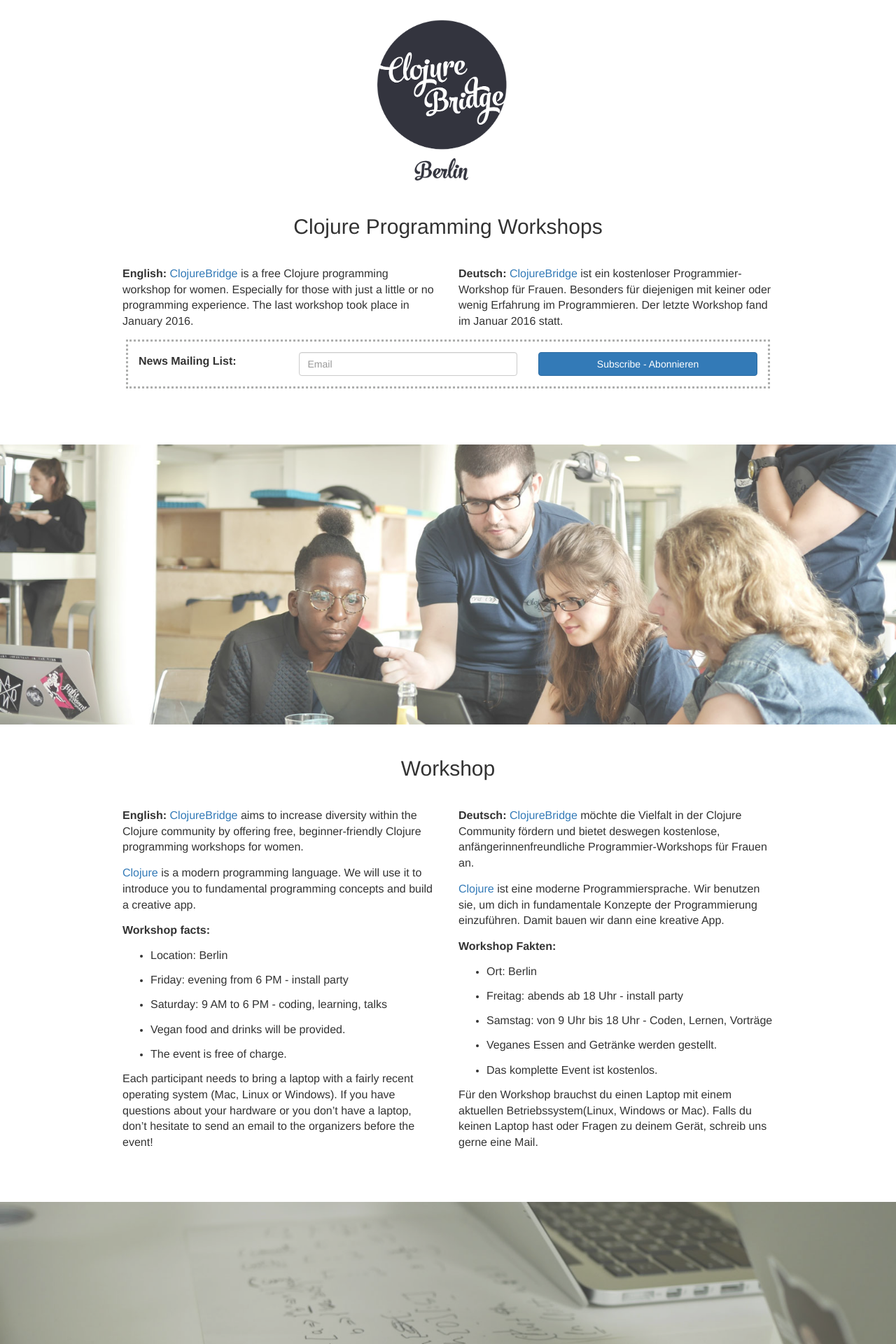
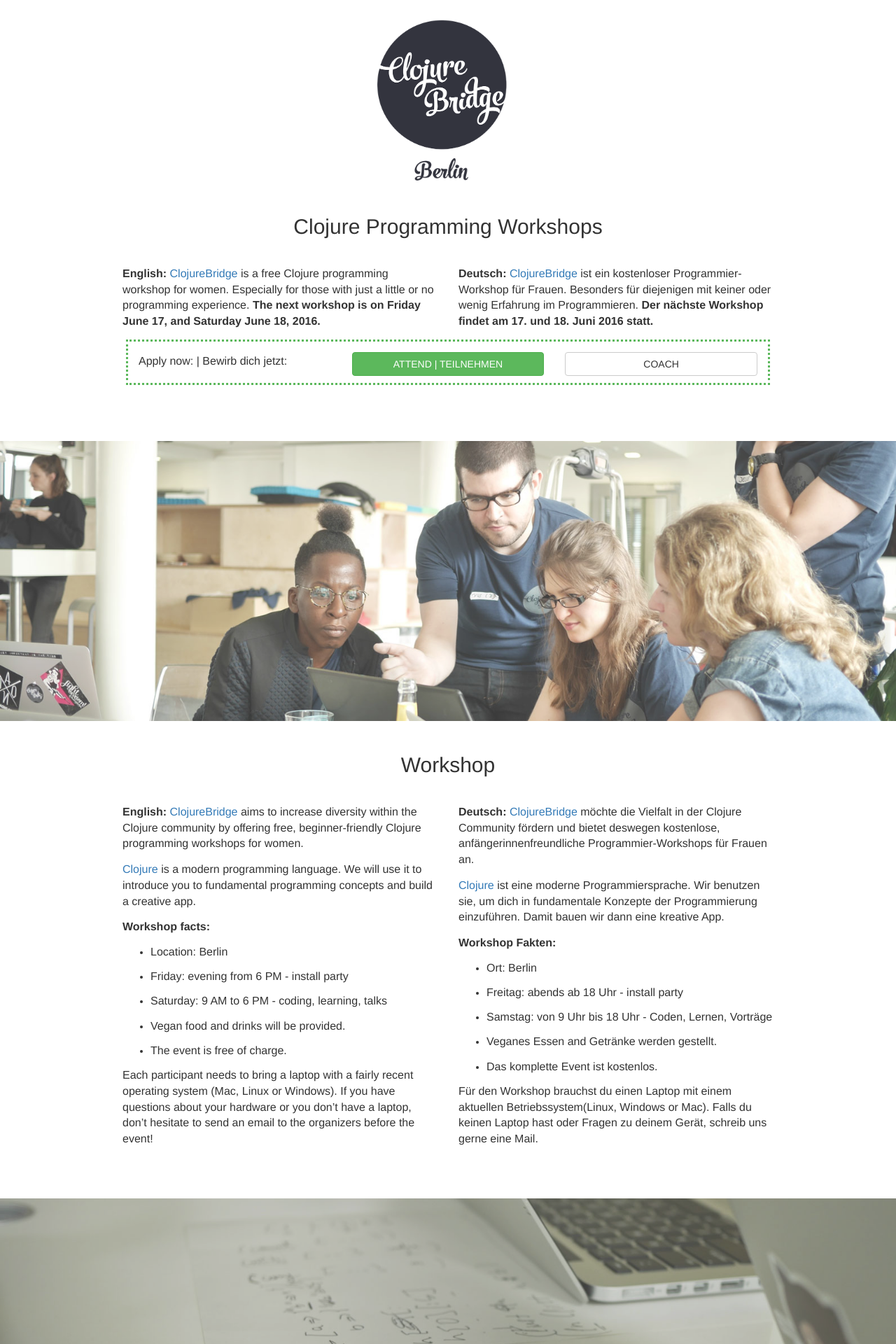
Before and after one commit to clojurebridge-berlin/clojurebridge-berlin.github.io, a Jekyll site: the page built from index.html, in a window 1280 px wide. Shown: the top 1920 px of the page at 70% size. Built offline with Jekyll 4.4.1, drawn with Linux system fonts in a browser that asks for light colours.

Commit message:
Add green apply now box to homepage

```diff
--- a/assets/stylesheet.css
+++ b/assets/stylesheet.css
@@ -113,6 +113,18 @@
   border-style: dotted;
 }
 
+.apply-box {
+  margin-left: 5px;
+  margin-right: 5px;
+  padding-top: 15px;
+  border-style: dotted;
+  border-color: #5cb85c;
+}
+
+.apply-text {
+  line-height: 1.6;
+}
+
 .green-border {
   border-color: #5cb85c;
 }
--- a/index.html
+++ b/index.html
@@ -9,25 +9,35 @@
       <h2>Clojure Programming Workshops</h2>
       <div class="col-md-6 space-below">
         <p>
-          <b>English: </b> <a href="http://www.clojurebridge.org/">ClojureBridge</a> is a free Clojure programming workshop for women. Especially for those with just a little or no programming experience. The last workshop took place in January 2016.
+          <b>English: </b> <a href="http://www.clojurebridge.org/">ClojureBridge</a>
+          is a free Clojure programming workshop for women. Especially for those with
+          just a little or no programming experience.
+          <b>The next workshop is on Friday June 17, and Saturday June 18, 2016.</b>
         </p>
       </div>
       <div class="col-md-6">
         <p>
-          <b>Deutsch: </b><a href="http://www.clojurebridge.org/">ClojureBridge</a> ist ein kostenloser Programmier-Workshop für Frauen. Besonders für diejenigen mit keiner oder wenig Erfahrung im Programmieren. Der letzte Workshop fand im Januar 2016 statt.
+          <b>Deutsch: </b><a href="http://www.clojurebridge.org/">ClojureBridge</a>
+          ist ein kostenloser Programmier-Workshop für Frauen. Besonders für diejenigen
+          mit keiner oder wenig Erfahrung im Programmieren.
+          <b>Der nächste Workshop findet am 17. und 18. Juni 2016 statt.</b>
         </p>
       </div>
     </div>
 
-    <div class="row attention-box gray-border">
-      <div class="col-md-3">
-        <p class="box-text"><strong>News Mailing List:</strong></p>
+    <div class="row apply-box">
+      <div class="col-xs-12 col-sm-12 col-md-4">
+        <p class="apply-text">Apply now: | Bewirb dich jetzt:</p>
       </div>
-
-      <div class="col-md-9">
-        <div id="signup-form-wrapper">
-          {% include announcement_list_signup_form_slim.html %}
-        </div>
+      <div class="col-xs-12 col-sm-12 col-md-4">
+        <a href="">
+          <button type="button" class="btn btn-success">ATTEND | TEILNEHMEN</button>
+        </a>
+      </div>
+      <div class="col-xs-12 col-sm-12 col-md-4">
+        <a href="">
+          <button type="button" class="btn btn-default coach-button">COACH</button>
+        </a>
       </div>
     </div>
 
```
Also changed, not shown: Gemfile.lock.
